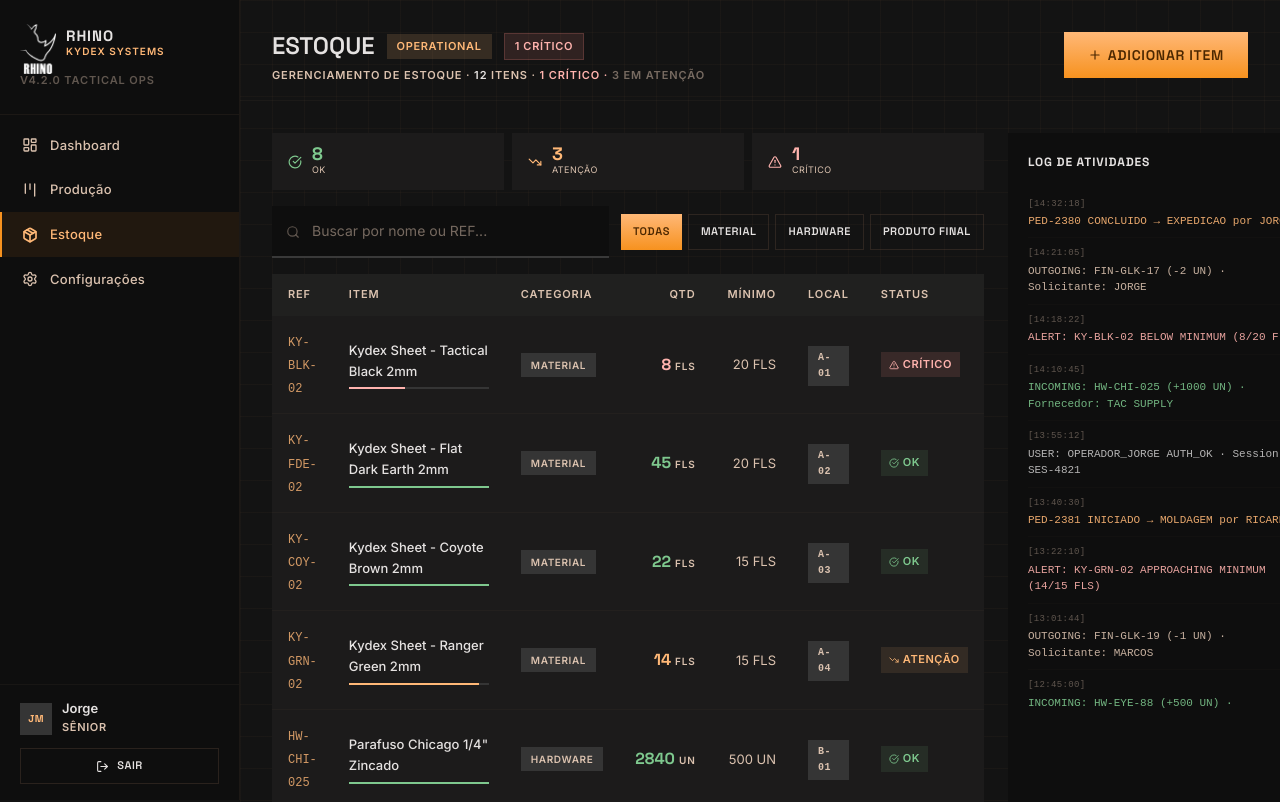
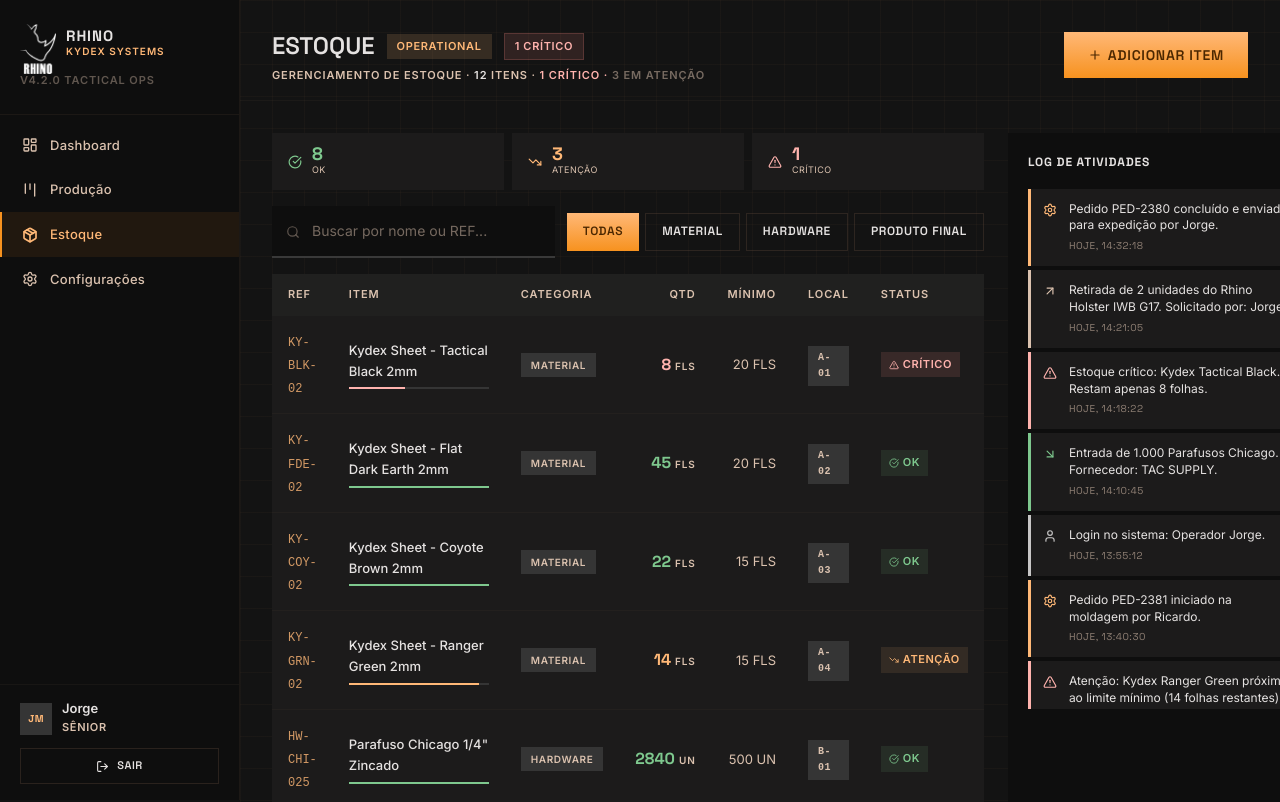
Before and after one commit to ArthurGabrieel/rhino-kydex, a Next.js app: page /estoque in a window 1280 px wide. Shown: the top 802 px of the page. Built offline with nearby package versions, Linux system fonts and the light colour scheme.

Commit message:
feat: implement reusable Button and Toast components and integrate live polling into ActivityLog

```diff
--- a/src/components/estoque/ActivityLog.tsx
+++ b/src/components/estoque/ActivityLog.tsx
@@ -1,20 +1,55 @@
 "use client";
 
+import { useState, useEffect } from "react";
+
 import { LogEntry } from "./types";
+import { ArrowRight, ArrowDownRight, ArrowUpRight, AlertTriangle, User, Settings } from "lucide-react";
 
-const LOG_COLORS: Record<string, string> = {
-  saida:    "var(--on-surface-variant)",
-  alerta:   "var(--tertiary)",
-  entrada:  "#7ec88e",
-  auth:     "var(--secondary)",
-  producao: "var(--primary)",
+const LOG_CONFIG: Record<string, { color: string; icon: React.ElementType }> = {
+  saida:    { color: "var(--on-surface-variant)", icon: ArrowUpRight },
+  entrada:  { color: "#7ec88e", icon: ArrowDownRight },
+  alerta:   { color: "var(--tertiary)", icon: AlertTriangle },
+  auth:     { color: "var(--secondary)", icon: User },
+  producao: { color: "var(--primary)", icon: Settings },
 };
 
 interface ActivityLogProps {
   entries: LogEntry[];
 }
 
-export default function ActivityLog({ entries }: ActivityLogProps) {
+export default function ActivityLog({ entries: initialEntries }: ActivityLogProps) {
+  const [entries, setEntries] = useState(initialEntries);
+  const [isPolling, setIsPolling] = useState(false);
+
+  useEffect(() => {
+    // Simula um polling que puxa dados novos a cada 12 segundos
+    const interval = setInterval(() => {
+      setIsPolling(true);
+
+      setTimeout(() => {
+        setIsPolling(false);
+        // Cria um log fictício baseado em um log aleatório para dar o efeito de sistema sempre em uso
+        setEntries(prev => {
+          if (initialEntries.length === 0) return prev;
+          const randomIdx = Math.floor(Math.random() * initialEntries.length);
+          const base = initialEntries[randomIdx];
+          const now = new Date();
+          const hora = now.toTimeString().split(' ')[0]; // HH:MM:SS
+
+          const newLog = {
+            ...base,
+            id: Date.now().toString(),
+            hora
+          };
+          // Mantém no máximo 20 itens para não pesar a DOM
+          return [newLog, ...prev.slice(0, 19)];
+        });
+      }, 1200); // tempo que o "request" de polling demora pra concluir
+    }, 12000);
+
+    return () => clearInterval(interval);
+  }, [initialEntries]);
+
   return (
     <div
       style={{
@@ -37,51 +72,71 @@ export default function ActivityLog({ entries }: ActivityLogProps) {
         >
           Log de Atividades
         </h2>
+        <div style={{ display: "flex", alignItems: "center", gap: "0.5rem" }}>
           <div
+            title="Live Data Connection"
+            className="live-dot"
             style={{
               width: 8,
               height: 8,
               background: "var(--primary)",
               borderRadius: "50%",
-            animation: "pulse 1.5s ease-in-out infinite",
+              boxShadow: "0 0 8px rgba(247, 146, 31, 0.4)" // glow de status laranja
             }}
           />
+        </div>
       </div>
 
       {/* Entries */}
       <div
         style={{
-          fontFamily: "'Courier New', monospace",
-          fontSize: "0.6875rem",
+          display: "flex",
+          flexDirection: "column",
+          gap: "0.25rem",
           maxHeight: "calc(100vh - 280px)",
           overflowY: "auto",
+          paddingRight: "0.5rem"
         }}
       >
         {entries.length === 0 ? (
-          <div style={{ opacity: 0.3, padding: "1rem 0" }}>
-            <span style={{ fontSize: "0.625rem", letterSpacing: "0.05em" }}>AWAIT_ACTIVITY...</span>
+          <div style={{ padding: "2rem 0", textAlign: "center", border: "1px dashed rgba(85,67,53,0.2)" }}>
+            <span style={{ fontSize: "0.75rem", fontFamily: "var(--font-headline)", color: "var(--on-surface-variant)", opacity: 0.6, letterSpacing: "0.05em", textTransform: "uppercase" }}>
+              Nenhuma atividade recente
+            </span>
           </div>
         ) : (
-          entries.map((log) => (
+          entries.map((log) => {
+            const config = LOG_CONFIG[log.tipo] || { color: "var(--on-surface-variant)", icon: ArrowRight };
+            const Icon = config.icon;
+
+            return (
               <div
                 key={log.id}
                 style={{
                   display: "flex",
-                flexDirection: "column",
-                gap: "0.125rem",
-                padding: "0.5rem 0",
-                borderBottom: "1px solid rgba(85,67,53,0.08)",
+                  gap: "0.75rem",
+                  padding: "0.75rem",
+                  background: "var(--surface-container-low)",
+                  borderLeft: `3px solid ${config.color}`,
                   animation: "fadeIn 0.2s ease",
+                  alignItems: "flex-start"
                 }}
               >
-              <span style={{ color: "var(--on-surface-variant)", opacity: 0.4, fontSize: "0.5625rem", letterSpacing: "0.04em" }}>
-                [{log.hora}]
-              </span>
-              <span style={{ color: LOG_COLORS[log.tipo] ?? "var(--on-surface-variant)", opacity: 0.9, lineHeight: 1.5, wordBreak: "break-word" }}>
+                <div style={{ marginTop: "0.125rem" }}>
+                  <Icon size={14} color={config.color} />
+                </div>
+
+                <div style={{ display: "flex", flexDirection: "column", gap: "0.25rem", flex: 1 }}>
+                  <span style={{ color: "var(--on-surface)", fontSize: "0.75rem", lineHeight: 1.4, wordBreak: "break-word", fontFamily: "var(--font-body)" }}>
                     {log.mensagem}
                   </span>
+                  <span style={{ color: "var(--on-surface-variant)", opacity: 0.6, fontSize: "0.625rem", fontFamily: "var(--font-headline)", letterSpacing: "0.05em" }}>
+                    HOJE, {log.hora}
+                  </span>
                 </div>
-          ))
+              </div>
+            );
+          })
         )}
       </div>
     </div>
--- a/src/components/estoque/EstoqueBoard.tsx
+++ b/src/components/estoque/EstoqueBoard.tsx
@@ -4,12 +4,13 @@ import { useReducer, useState, useMemo } from "react";
 import { Search, AlertTriangle, CheckCircle, TrendingDown, Package, Plus, X } from "lucide-react";
 import { estoque as initialEstoque, logAtividades as initialLog } from "@/lib/mock-data";
 import { estoqueReducer } from "./estoque-reducer";
-import { FiltroStatus, FiltroCategoria, CATEGORIA_LABEL } from "./types";
+import { FiltroStatus, FiltroCategoria, CATEGORIA_LABEL, ItemEstoque } from "./types";
 import EstoqueRow from "./EstoqueRow";
 import ActivityLog from "./ActivityLog";
 import AddItemModal from "./AddItemModal";
 import ItemDetailModal from "./ItemDetailModal";
-import { ItemEstoque } from "./types";
+import { useToast } from "@/components/ui/Toast";
+import { Button } from "@/components/ui/Button";
 
 const STATUS_CONFIG = {
   ok:      { label: "OK",      Icon: CheckCircle,  color: "#7ec88e"         },
@@ -26,6 +27,9 @@ export default function EstoqueBoard() {
   // Modals
   const [addOpen, setAddOpen] = useState(false);
   const [selectedId, setSelectedId] = useState<string | null>(null);
+
+  // Toast
+  const { showToast } = useToast();
 
   // Live selected item (always fresh)
   const selectedItem = useMemo(
@@ -88,10 +92,10 @@ export default function EstoqueBoard() {
             </p>
           </div>
 
-          <button id="btn-add-item" className="btn-primary" onClick={() => setAddOpen(true)} style={{ gap: "0.375rem" }}>
+          <Button id="btn-add-item" variant="primary" onClick={() => setAddOpen(true)} style={{ gap: "0.375rem" }}>
             <Plus size={14} />
             Adicionar Item
-          </button>
+          </Button>
         </div>
       </div>
 
@@ -153,23 +157,22 @@ export default function EstoqueBoard() {
               </div>
 
               <div style={{ display: "flex", gap: "0.375rem" }}>
-                <button
-                  key="todas"
+                <Button
+                  variant={filtroCategoria === "todas" ? "primary" : "secondary"}
                   onClick={() => setFiltroCategoria("todas")}
-                  className={filtroCategoria === "todas" ? "btn-primary" : "btn-secondary"}
-                  style={{ padding: "0.5rem 0.75rem", fontSize: "0.6875rem" }}
+                  style={{ padding: "0.5rem 1rem", fontSize: "0.75rem", borderRadius: 0 }}
                 >
                   Todas
-                </button>
+                </Button>
                 {(Object.entries(CATEGORIA_LABEL) as [keyof typeof CATEGORIA_LABEL, string][]).map(([key, label]) => (
-                  <button
+                  <Button
                     key={key}
+                    variant={filtroCategoria === key ? "primary" : "secondary"}
                     onClick={() => setFiltroCategoria(filtroCategoria === key ? "todas" : key)}
-                    className={filtroCategoria === key ? "btn-primary" : "btn-secondary"}
-                    style={{ padding: "0.5rem 0.75rem", fontSize: "0.6875rem" }}
+                    style={{ padding: "0.5rem 1rem", fontSize: "0.75rem", borderRadius: 0 }}
                   >
                     {label}
-                  </button>
+                  </Button>
                 ))}
               </div>
             </div>
@@ -224,6 +227,7 @@ export default function EstoqueBoard() {
         open={addOpen}
         onClose={() => setAddOpen(false)}
         dispatch={dispatch}
+        onSuccess={(nome: string) => showToast(`Item "${nome}" cadastrado com sucesso.`, "success")}
       />
 
       <ItemDetailModal
--- /dev/null
+++ b/src/components/ui/Button.tsx
@@ -0,0 +1,19 @@
+"use client";
+
+import React, { ButtonHTMLAttributes } from "react";
+
+export interface ButtonProps extends ButtonHTMLAttributes<HTMLButtonElement> {
+  variant?: "primary" | "secondary";
+  children: React.ReactNode;
+}
+
+export function Button({ variant = "primary", className = "", children, ...props }: ButtonProps) {
+  const baseClass = `btn-${variant}`;
+  const combinedClassName = `${baseClass} ${className}`.trim();
+
+  return (
+    <button className={combinedClassName} {...props}>
+      {children}
+    </button>
+  );
+}
--- /dev/null
+++ b/src/components/ui/Toast.tsx
@@ -0,0 +1,95 @@
+"use client";
+
+import { useState, useCallback, createContext, useContext, ReactNode } from "react";
+import { CheckCircle2, AlertTriangle, AlertCircle, Info } from "lucide-react";
+
+export type ToastType = "success" | "error" | "warning" | "info";
+
+export interface ToastState {
+  message: string;
+  type: ToastType;
+  id?: string;
+}
+
+interface ToastContextType {
+  showToast: (message: string, type?: ToastType) => void;
+  hideToast: () => void;
+}
+
+const ToastContext = createContext<ToastContextType | undefined>(undefined);
+
+export function useToast() {
+  const context = useContext(ToastContext);
+  if (!context) {
+    throw new Error("useToast deve ser usado dentro de um ToastProvider");
+  }
+  return context;
+}
+
+export function ToastProvider({ children, durationMs = 3000 }: { children: ReactNode; durationMs?: number }) {
+  const [toast, setToast] = useState<ToastState | null>(null);
+
+  const showToast = useCallback(
+    (message: string, type: ToastType = "success") => {
+      const id = Math.random().toString(36).substring(7);
+      setToast({ message, type, id });
+
+      setTimeout(() => {
+        setToast((prev) => (prev?.id === id ? null : prev));
+      }, durationMs);
+    },
+    [durationMs]
+  );
+
+  const hideToast = useCallback(() => {
+    setToast(null);
+  }, []);
+
+  return (
+    <ToastContext.Provider value={{ showToast, hideToast }}>
+      {children}
+      <Toast toast={toast} onClose={hideToast} />
+    </ToastContext.Provider>
+  );
+}
+
+function Toast({ toast, onClose }: { toast: ToastState | null; onClose?: () => void }) {
+  if (!toast) return null;
+
+  const typeConfig = {
+    success: { icon: CheckCircle2, color: "#7ec88e", borderColor: "#7ec88e" },
+    error: { icon: AlertTriangle, color: "var(--tertiary)", borderColor: "var(--tertiary)" },
+    warning: { icon: AlertCircle, color: "#f59e0b", borderColor: "#f59e0b" },
+    info: { icon: Info, color: "#3b82f6", borderColor: "#3b82f6" },
+  };
+
+  const config = typeConfig[toast.type];
+  const Icon = config.icon;
+
+  return (
+    <div
+      role="alert"
+      onClick={onClose}
+      style={{
+        position: "fixed",
+        bottom: "2rem",
+        right: "2rem",
+        background: "var(--surface-container-highest)",
+        borderLeft: `2px solid ${config.borderColor}`,
+        padding: "1rem 1.5rem",
+        boxShadow: "0 10px 40px rgba(0,0,0,0.5)",
+        zIndex: 9999,
+        display: "flex",
+        alignItems: "center",
+        gap: "0.75rem",
+        animation: "slideInLeft 0.3s ease",
+        cursor: onClose ? "pointer" : "default",
+      }}
+    >
+      <Icon size={16} color={config.color} />
+      <span style={{ fontSize: "0.875rem", fontWeight: 500, color: "var(--on-surface)", letterSpacing: "0.02em" }}>
+        {toast.message}
+      </span>
+    </div>
+  );
+}
```
Also changed, not shown: src/app/layout.tsx (+6 -1 lines), src/components/dashboard/DashboardBoard.tsx (+67 -8 lines), src/components/estoque/AddItemModal.tsx (+9 -6 lines), src/components/estoque/ItemDetailModal.tsx (+18 -17 lines), src/components/kanban/CardDetailModal.tsx (+13 -10 lines), src/components/kanban/KanbanBoard.tsx (+23 -19 lines), src/components/kanban/NewOrderModal.tsx (+11 -9 lines), src/lib/mock-data.ts (+12 -12 lines). Lines whose indentation alone changed are shown as unchanged.
